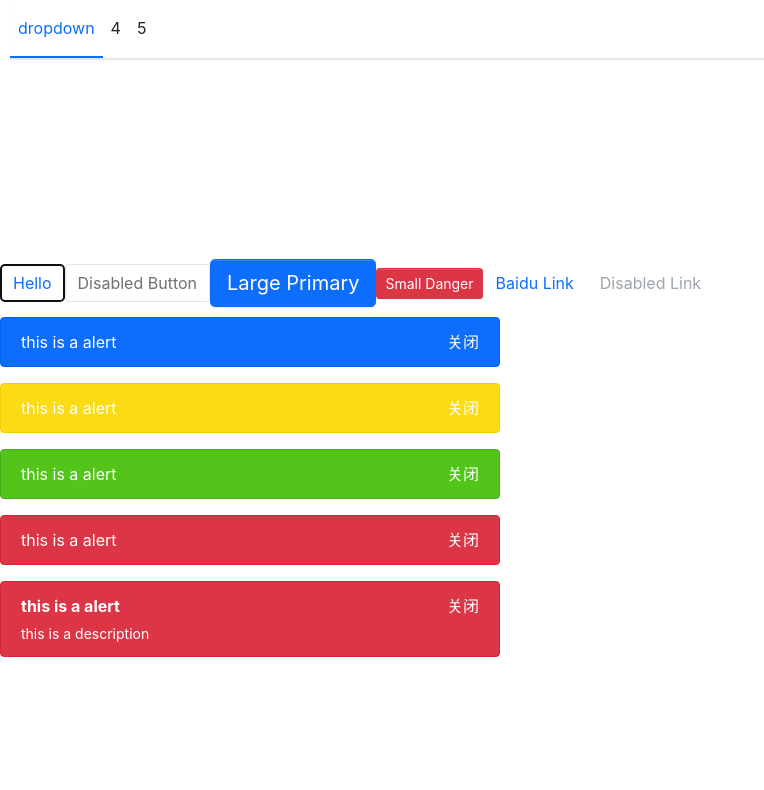
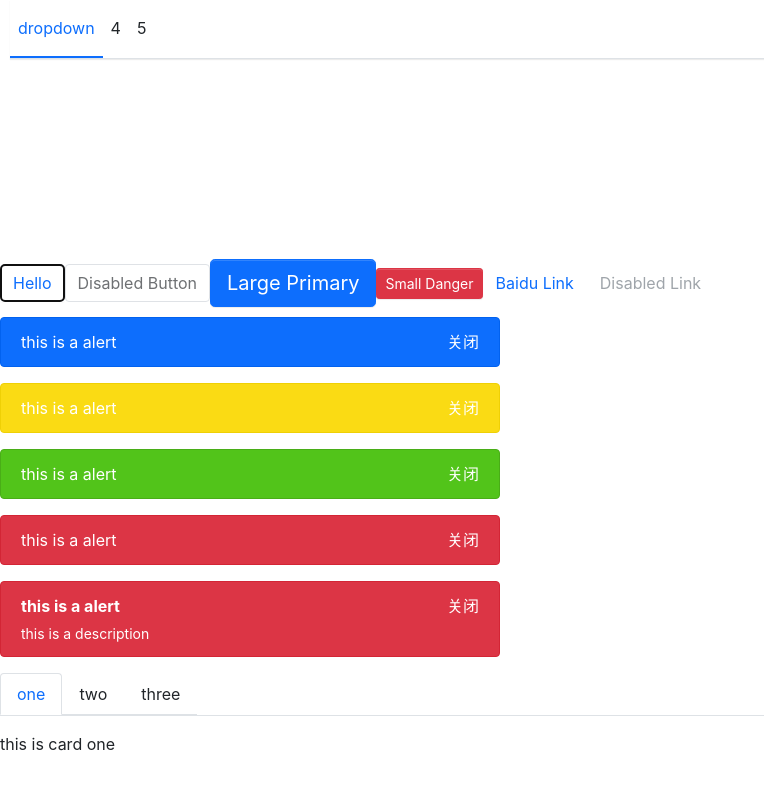
Before and after one commit to coderyjw/jw-ui-react, a React (Create React App) app: page / in a window 1280 px wide. Shown: the top 790 px of the page, without its empty margins (0-764 px from the left). Built offline with nearby package versions, Linux system fonts and the light colour scheme.

Commit message:
添加TabItem组件

```diff
--- a/src/App.tsx
+++ b/src/App.tsx
@@ -3,6 +3,8 @@
 import Menu from './components/Menu/menu'
 import MenuItem from './components/Menu/menuItem';
 import SubMenu from './components/Menu/subMenu';
+import Tabs from './components/Tabs/tabs'
+import TabItem from './components/Tabs/tabItem';
 
 function App() {
   return (
@@ -31,6 +33,12 @@
         <Alert title="this is a alert" type={AlertType.Danger}/>
         <Alert title="this is a alert" description="this is a description" type={AlertType.Danger}/>
       </div>
+
+      <Tabs type="card">
+        <TabItem label='one' disabled>this is card one</TabItem>
+        <TabItem label='two'>this is card two</TabItem>
+        <TabItem label='three'>this is card three</TabItem>
+      </Tabs>
     </div>
   );
 }
--- /dev/null
+++ b/src/components/Tabs/_style.scss
@@ -0,0 +1,52 @@
+.jw-tabs-nav {
+  display: flex;
+  flex-wrap: wrap;
+  padding-left: 0;
+  margin-bottom: 0;
+  list-style: none;
+  border-bottom: $nav-tabs-border-width solid $nav-tabs-border-color;
+}
+
+.jw-tabs-nav-item {
+  display: block;
+  padding: $nav-link-padding-y $nav-link-padding-x;
+  cursor: pointer;
+  &:hover,
+  &:focus {
+    color: $nav-tabs-link-hover-color;
+  }
+  // Disabled state lightens text
+  &.disabled {
+    color: $nav-link-disabled-color;
+    pointer-events: none;
+    cursor: default;
+    background-color: transparent;
+    border-color: transparent;
+  }
+  &.is-active {
+    color: $nav-tabs-link-active-color;
+  }
+}
+.nav-line {
+  .jw-tabs-nav-item {
+    &.is-active {
+      border-bottom: $nav-tabs-border-width * 2 solid  $nav-tabs-link-active-color;
+    }
+  }
+}
+
+.nav-card {
+  .jw-tabs-nav-item {
+    border: $nav-tabs-border-width solid transparent;
+    margin-bottom: -$nav-tabs-border-width;
+    &.is-active {
+      @include border-top-radius($nav-tabs-border-radius);
+      background-color: $nav-tabs-link-active-bg;
+      border-color: $nav-tabs-link-active-border-color;
+    }
+  }
+}
+
+.jw-tabs-content {
+  margin-top: $nav-tabs-content-margin;
+}
--- /dev/null
+++ b/src/components/Tabs/tabItem.tsx
@@ -0,0 +1,17 @@
+
+import React, { FC, ReactNode } from 'react'
+export interface TabItemProps {
+  label: string | React.ReactElement;
+  disabled?: boolean;
+  children?: ReactNode;
+}
+const TabItem: FC<TabItemProps> = props => {
+  const { children } = props
+  return  (
+    <div className="jw-tab-panel">
+      {children}
+    </div>
+  )
+}
+
+export default TabItem
--- /dev/null
+++ b/src/components/Tabs/tabs.tsx
@@ -0,0 +1,77 @@
+import React,{ useState,ReactNode,FunctionComponentElement } from "react"
+import classNames from "classnames";
+import { TabItemProps } from './tabItem'
+
+export interface TabsProps {
+  defaultIndex?: number;
+  className?: string;
+  onSelect?: (selectedIndex: number) => void;
+  type?: 'line' | 'card';
+  children?: ReactNode;
+}
+
+const Tabs: React.FC<TabsProps> = props => {
+  const { className, type,defaultIndex,children, onSelect } = props
+  const [ activeIndex, setActiveIndex ] = useState(defaultIndex)
+
+  const handleClick = (e: React.MouseEvent, index: number, disabled: boolean | undefined) => {
+    if(!disabled) {
+      setActiveIndex(index)
+      if (onSelect) {
+        onSelect(index)
+      }
+    }
+  }
+  const navClass = classNames('jw-tabs-nav', {
+    'nav-line': type === 'line',
+    'nav-card': type === 'card',
+  })
+
+  const renderNavLinks = () => {
+    return React.Children.map(children, (child,index) => {
+      const childElement = child as FunctionComponentElement<TabItemProps>
+      console.log({childElement, child, index})
+      const { disabled, label } = childElement.props
+      const classes = classNames('jw-tabs-nav-item', {
+        'is-active': activeIndex === index,
+        'disabled': disabled,
+      })
+      return (
+        <li
+          className={classes}
+          key={`nav-item-${index}`}
+          onClick={(e) => {handleClick(e, index, disabled)}}
+        >
+          {label}
+        </li>)
+    })
+
+    // return  tabsList.map(item => <li className={classes} key={item} onClick={e => setLabel(item)}>{item}</li>)
+  }
+
+  const renderContent = () => {
+    return React.Children.map(children, (child,index) => {
+      if (index === activeIndex) {
+        return child
+      }
+    })
+  }
+
+  return <div className={`jw-tabs ${className}`}>
+    <div className="jw-tabs-nav">
+      <ul className={navClass}>
+        {renderNavLinks()}
+      </ul>
+
+    </div>
+    <div className="jw-tabs-content">
+      {renderContent()}
+    </div>
+  </div>
+}
+
+Tabs.defaultProps = {
+  defaultIndex: 0,
+  type: 'line'
+}
+export default Tabs
--- a/src/styles/index.scss
+++ b/src/styles/index.scss
@@ -18,3 +18,6 @@
 
 // menu
 @import "../components/Menu/style";
+
+// tabs
+@import "../components/Tabs/style";
```
